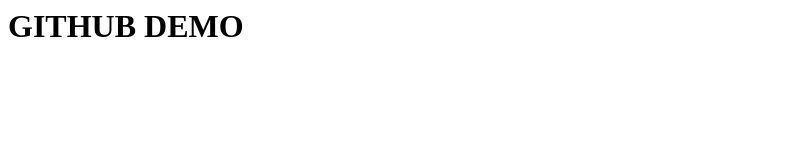
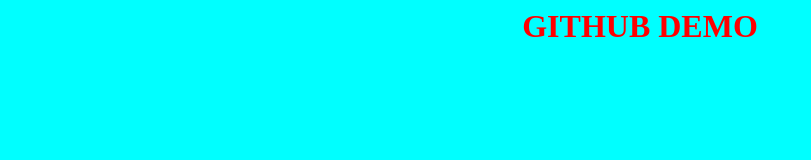
Before and after one commit to paulmouni/git-first, a plain HTML site: page index.html in a window 1280 px wide. Shown: the whole page, without its empty margins (0-811 px from the left). Drawn offline with Linux system fonts and the light colour scheme.

Commit message:
styles adn background changed

```diff
--- a/index.html
+++ b/index.html
@@ -1,5 +1,12 @@
 <html>
-    <h1>
+
+<body style="background-color:aqua;">
+
+    <h1 style="color:red;text-align: center;">
+
         GITHUB DEMO
     </h1>
+
+</body>
+
 </html>
```
